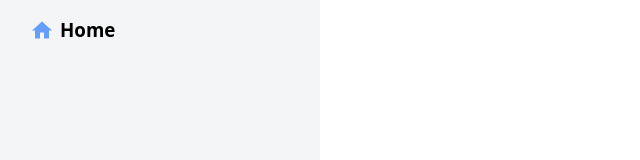
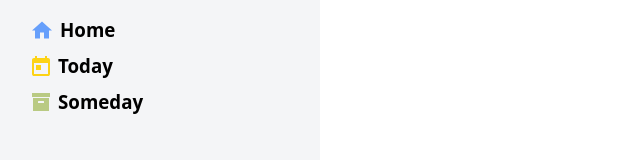
Before and after one commit to simoneschiavo/todo-list, a website built with webpack: page src/template.html in a window 1280 px wide. Shown: the top 160 px of the page, without its empty margins (0-640 px from the left). Built offline with nearby package versions, Linux system fonts and the light colour scheme.

Commit message:
Add more default projects

```diff
--- a/src/index.js
+++ b/src/index.js
@@ -2,8 +2,15 @@ import "./styles.css";
 import { ProjectManager } from "./projects";
 import { renderDefaultProject, renderCustomProject } from "./domManager";
 import homeIcon from "./img/home-icon.svg";
+import todayIcon from "./img/today-icon.svg";
+import somedayIcon from "./img/someday-icon.svg";
 
 const projectManager = new ProjectManager();
 
-const homeProject = projectManager.createProject("Home", "test", homeIcon);
+const homeProject = projectManager.createProject("Home", "", homeIcon);
+const todayProject = projectManager.createProject("Today", "", todayIcon);
+const somedayProject = projectManager.createProject("Someday", "", somedayIcon);
+
 renderCustomProject(homeProject);
+renderCustomProject(todayProject);
+renderCustomProject(somedayProject);
--- a/src/styles.css
+++ b/src/styles.css
@@ -90,6 +90,7 @@ body {
 .project {
     display: flex;
     gap: .5rem;
+    margin-bottom: .5rem;
 }
 
 .project > h3 {
```
Also changed, not shown: src/img/someday-icon.svg (added), src/img/today-icon.svg (added).
